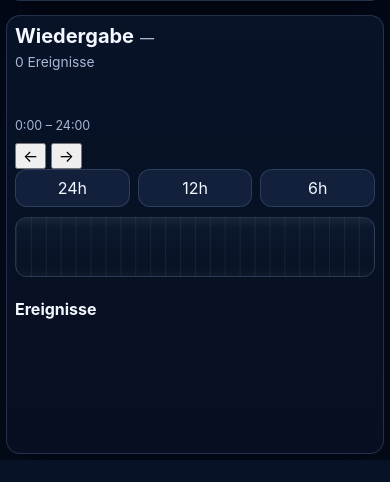
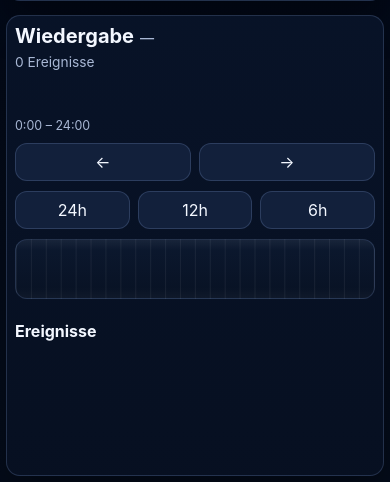
Before and after one commit to BenjiMcKenzie/reolink-timeline-viewer, a FastAPI app: page / in a window 390 px wide. Shown: the part 601-1083 px from the top of the page. Before the commit the page ends 1061 px from the top, so only its background shows below. Run offline with FastAPI, Linux system fonts and the light colour scheme.

Commit message:
Add timeline navigation styles to styles.css

```diff
--- a/app/static/styles.css
+++ b/app/static/styles.css
@@ -169,14 +169,16 @@ select {
 }
 
 .mode-switch,
-.zoom-switch {
+.zoom-switch,
+.timeline-nav {
   display: inline-flex;
   gap: 8px;
   flex-wrap: wrap;
 }
 
 .mode-button,
-.zoom-button {
+.zoom-button,
+.timeline-nav-button {
   border: 1px solid var(--border);
   background: rgba(19, 33, 61, 0.98);
   color: var(--text);
@@ -184,6 +186,11 @@ select {
   padding: 11px 16px;
   cursor: pointer;
   min-width: 84px;
+}
+
+.timeline-nav-button {
+  min-width: 52px;
+  padding: 11px 12px;
 }
 
 .mode-button.active,
@@ -318,6 +325,13 @@ select {
   align-items: center;
   gap: 10px;
   margin-bottom: 10px;
+  flex-wrap: wrap;
+}
+
+.timeline-toolbar-right {
+  display: flex;
+  align-items: center;
+  gap: 10px;
   flex-wrap: wrap;
 }
 
@@ -601,14 +615,16 @@ select {
   }
 
   .mode-switch,
-  .zoom-switch {
+  .zoom-switch,
+  .timeline-nav {
     width: 100%;
     display: flex;
     gap: 8px;
   }
 
   .mode-button,
-  .zoom-button {
+  .zoom-button,
+  .timeline-nav-button {
     flex: 1 1 0;
     padding: 8px;
     min-width: 0;
@@ -640,6 +656,11 @@ select {
   }
 
   .timeline-toolbar {
+    flex-direction: column;
+    align-items: stretch;
+  }
+
+  .timeline-toolbar-right {
     flex-direction: column;
     align-items: stretch;
   }
```
